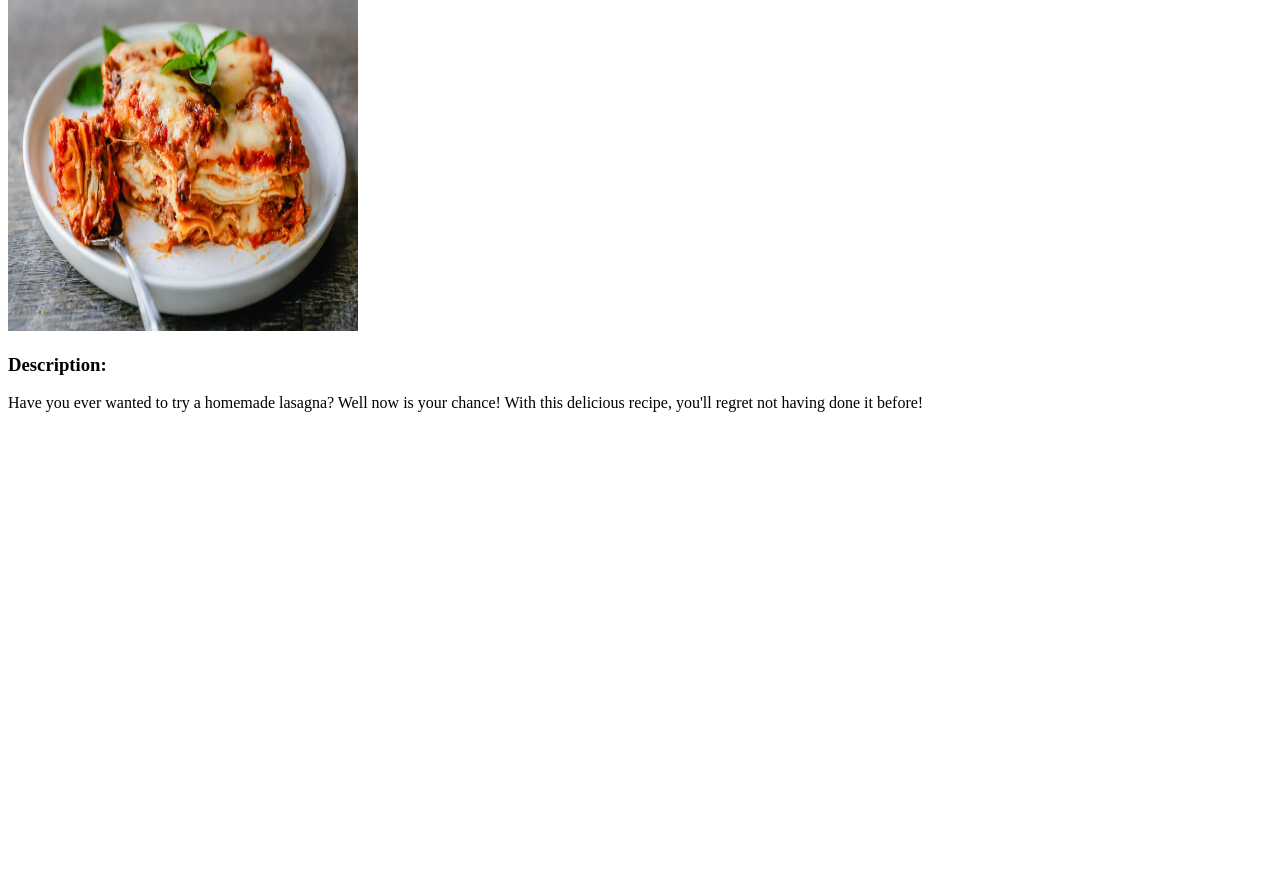
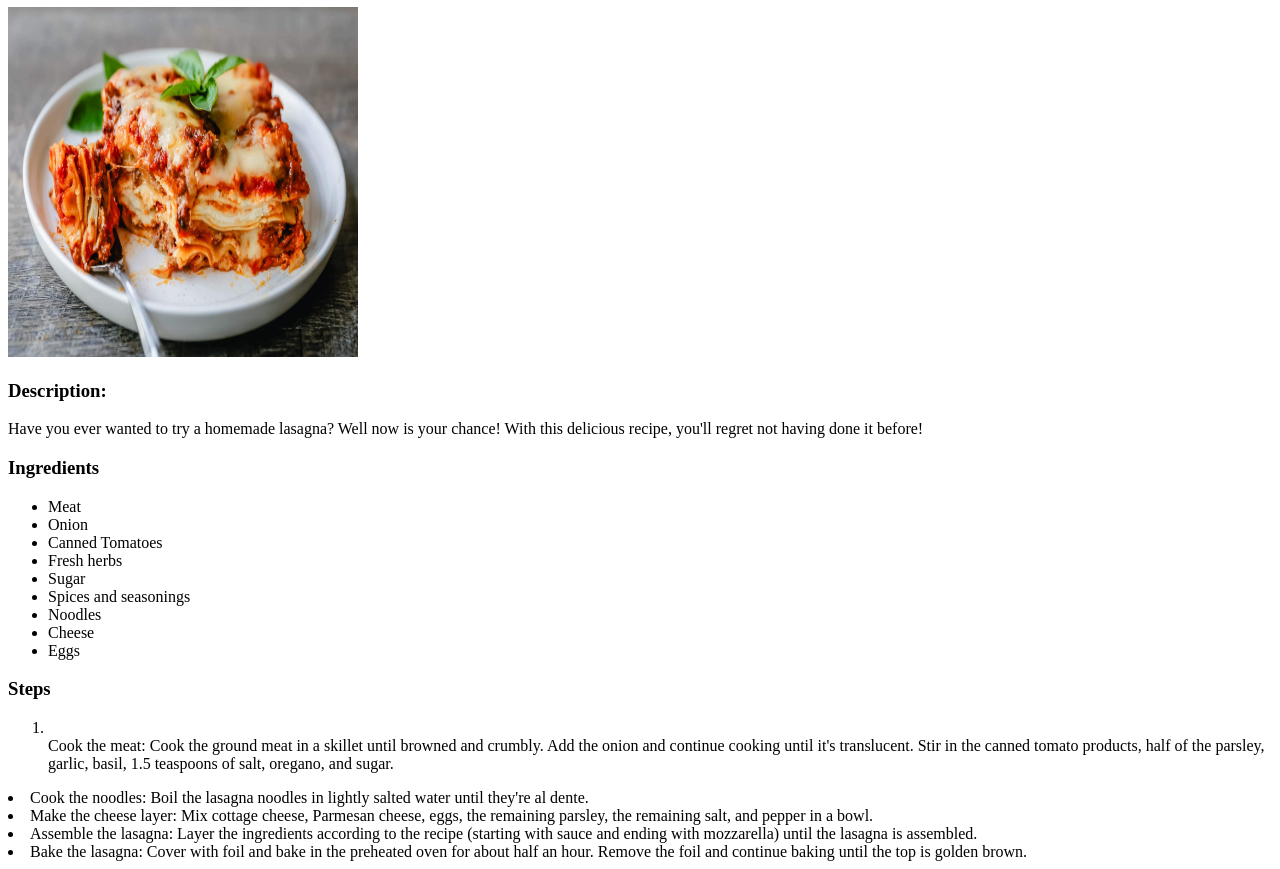
Before and after one commit to Amorfide/projects, a plain HTML site: page project_1/pages/lasagna.html in a window 1280 px wide. Shown: the part 99-968 px from the top of the page. Before the commit the page ends 800 px from the top, so only its background shows below. Drawn offline with Linux system fonts and the light colour scheme.

Commit message:
added ingredients and instructions

```diff
--- a/project_1/pages/lasagna.html
+++ b/project_1/pages/lasagna.html
@@ -6,9 +6,33 @@
     <title>Document</title>
 </head>
 <body>
+    <a href="../index.html">Homepage</a>
+    <a href="./lasagna.html">Lasagna</a>
     <h1>Lasagna</h1>
     <img src="../images/lasagna.jpg" alt="picture of lasagna" height="350" width="350">
     <h3>Description:</h3>
     <p>Have you ever wanted to try a homemade lasagna? Well now is your chance! With this delicious recipe, you'll regret not having done it before!</p>
+    <h3>Ingredients</h3>
+    <ul>
+        <li>Meat</li>
+        <li>Onion</li>
+        <li>Canned Tomatoes</li>
+        <li>Fresh herbs</li>
+        <li>Sugar</li>
+        <li>Spices and seasonings</li>
+        <li>Noodles</li>
+        <li>Cheese</li>
+        <li>Eggs</li>
+    </ul>
+
+    <h3>Steps</h3>
+    <ol>
+        <li></li>Cook the meat: Cook the ground meat in a skillet until browned and crumbly. Add the onion and continue cooking until it's translucent. Stir in the canned tomato products, half of the parsley, garlic, basil, 1.5 teaspoons of salt, oregano, and sugar.</ol>
+        <li>Cook the noodles: Boil the lasagna noodles in lightly salted water until they're al dente.</li>
+        <li>Make the cheese layer: Mix cottage cheese, Parmesan cheese, eggs, the remaining parsley, the remaining salt, and pepper in a bowl.</li>
+        <li>Assemble the lasagna: Layer the ingredients according to the recipe (starting with sauce and ending with mozzarella) until the lasagna is assembled.</li>
+        <li>Bake the lasagna: Cover with foil and bake in the preheated oven for about half an hour. Remove the foil and continue baking until the top is golden brown.</li>
+    </ol>
+
 </body>
 </html>
```
